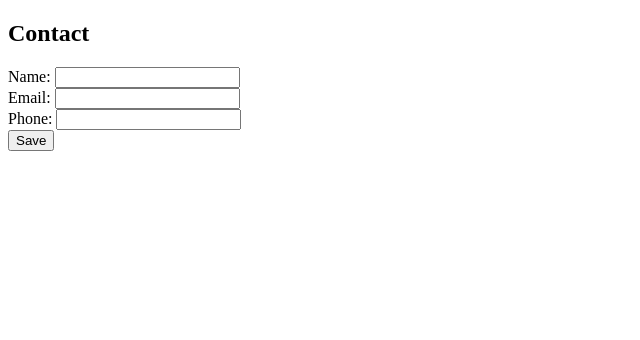
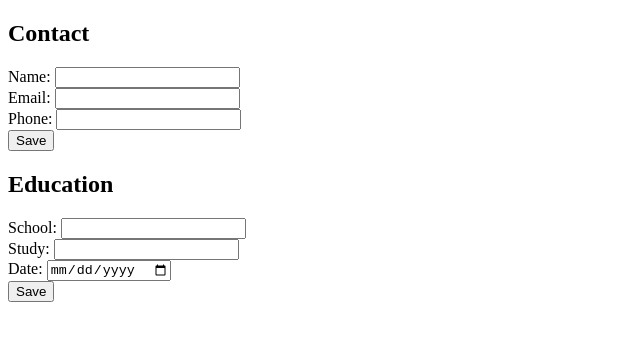
Before and after one commit to Birjot-Bala/cv-project, a React (Create React App) app: page / in a window 1280 px wide. Shown: the top 340 px of the page, without its empty margins (0-640 px from the left). Built offline with nearby package versions, Linux system fonts and the light colour scheme.

Commit message:
Education section added

```diff
--- a/src/App.js
+++ b/src/App.js
@@ -1,5 +1,6 @@
 import React, { Component } from "react";
 import Contact from "./components/Contact"
+import Education from "./components/Education";
 
 
 
@@ -9,6 +10,7 @@ class App extends Component {
     return (
       <div className="App">
         <Contact />
+        <Education />
       </div>
     );
   }
--- a/src/components/Contact.js
+++ b/src/components/Contact.js
@@ -1,5 +1,5 @@
 import React, { Component } from "react";
-import TextInput from "./TextInput";
+import InputField from "./InputField";
 
 class Contact extends Component {
     constructor(props) {
@@ -64,9 +64,24 @@ class Contact extends Component {
             <div>
                 <h2>Contact</h2>
                 <form onSubmit={this.handleSubmit}>
-                    <TextInput label="Name: " value={this.state.name} onChange={this.handleNameChange} isEditable={isEditable} />
-                    <TextInput label="Email: " value={this.state.email} onChange={this.handleEmailChange} isEditable={isEditable} />
-                    <TextInput label="Phone: " value={this.state.phone} onChange={this.handlePhoneChange} isEditable={isEditable} />
+                    <InputField
+                        label="Name: "
+                        value={this.state.name}
+                        type="text"
+                        onChange={this.handleNameChange}
+                        isEditable={isEditable} />
+                    <InputField
+                        label="Email: "
+                        value={this.state.email}
+                        type="email"
+                        onChange={this.handleEmailChange}
+                        isEditable={isEditable} />
+                    <InputField
+                        label="Phone: "
+                        value={this.state.phone}
+                        type= "text"
+                        onChange={this.handlePhoneChange}
+                        isEditable={isEditable} />
                     {isEditable
                         ? <input type="submit" value="Save" />
                         : <button onClick={this.handleEditClick}>Edit</button>}
--- /dev/null
+++ b/src/components/Education.js
@@ -0,0 +1,94 @@
+import React, { Component } from "react";
+import InputField from "./InputField";
+
+class Education extends Component {
+    constructor(props) {
+        super(props);
+
+        this.state = {
+            school: "",
+            study: "",
+            date: "",
+            editable: true,
+        }
+
+        this.handleSchoolChange = this.handleSchoolChange.bind(this);
+        this.handleStudyChange = this.handleStudyChange.bind(this);
+        this.handleDateChange = this.handleDateChange.bind(this);
+
+        this.handleEditClick = this.handleEditClick.bind(this);
+        this.handleSubmit = this.handleSubmit.bind(this);
+    }
+
+    handleSchoolChange(e) {
+        const copy = Object.assign({}, this.state);
+        copy.school = e.target.value;
+
+        this.setState(copy);
+    }
+
+    handleStudyChange(e) {
+        const copy = Object.assign({}, this.state);
+        copy.study = e.target.value;
+
+        this.setState(copy);
+    }
+
+    handleDateChange(e) {
+        const copy = Object.assign({}, this.state);
+        copy.date = e.target.value;
+
+        this.setState(copy);
+    }
+
+    handleEditClick(e) {
+        const copy = Object.assign({}, this.state);
+        copy.editable = true;
+
+        this.setState(copy);
+    }
+
+    handleSubmit(e) {
+        const copy = Object.assign({}, this.state);
+        copy.editable = false;
+
+        this.setState(copy);
+
+        e.preventDefault();
+    }
+
+    render() {
+        const isEditable = this.state.editable;
+
+        return (
+            <div>
+            <h2>Education</h2>
+            <form onSubmit={this.handleSubmit}>
+                <InputField
+                    label="School: "
+                    value={this.state.school}
+                    type="text"
+                    onChange={this.handleSchoolChange}
+                    isEditable={isEditable} />
+                <InputField
+                    label="Study: "
+                    value={this.state.study}
+                    type="text"
+                    onChange={this.handleStudyChange}
+                    isEditable={isEditable} />
+                <InputField
+                    label="Date: "
+                    value={this.state.date}
+                    type="date"
+                    onChange={this.handleDateChange}
+                    isEditable={isEditable} />
+                {isEditable
+                    ? <input type="submit" value="Save" />
+                    : <button onClick={this.handleEditClick}>Edit</button>}
+            </form>
+        </div>
+        )
+    }
+}
+
+export default Education;
--- a/src/components/TextInput.js
+++ b/src/components/InputField.js
@@ -1,16 +1,16 @@
 import React, { Component } from "react";
 
-class TextInput extends Component {
+class InputField extends Component {
 
     render() {
-        const { label, value, onChange, isEditable } = this.props;
+        const { label, value, type, onChange, isEditable } = this.props;
 
         if (isEditable) {
             return (
                 <div>
                     <label>
                         {label}
-                        <input type="text" value={value} onChange={onChange} />
+                        <input type={type} value={value} onChange={onChange} />
                     </label>
                 </div>
             );
@@ -25,4 +25,4 @@ class TextInput extends Component {
     }
 }
 
-export default TextInput;
+export default InputField;
```
